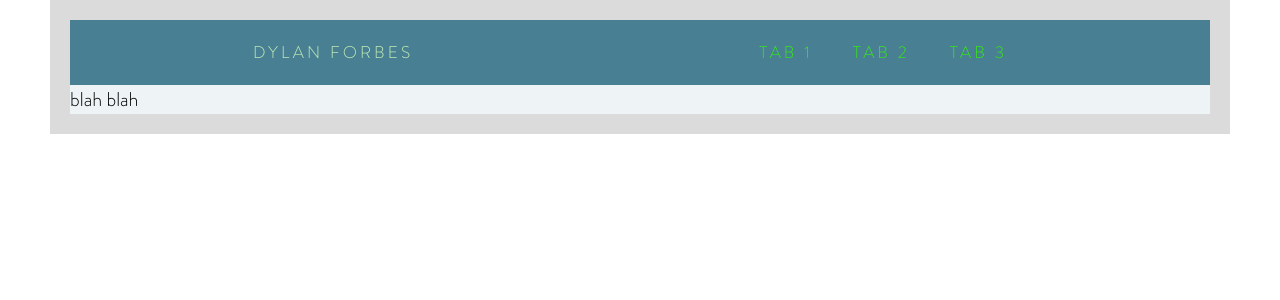
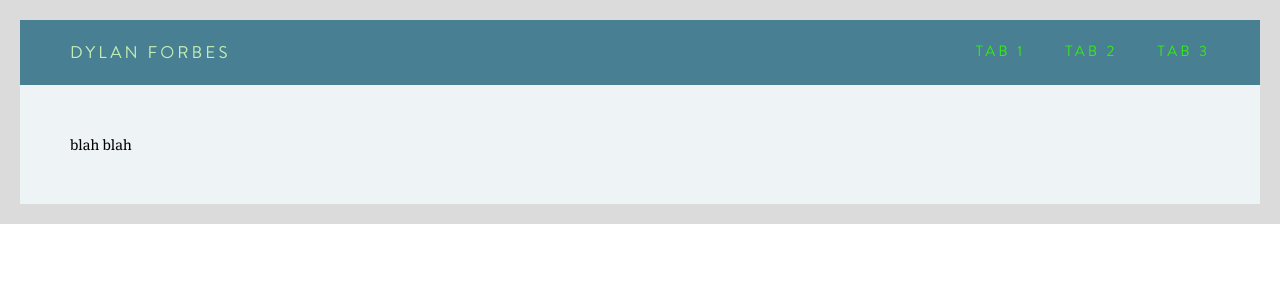
Before and after one commit to dylandforbes/dylandforbes.com, a Flask app: page / in a window 1280 px wide. Shown: the top 300 px of the page. Run offline with Flask 2, Linux system fonts and the light colour scheme.

Commit message:
fix header font, add body font, make rollover transitions, fix header style

```diff
--- a/static/index.css
+++ b/static/index.css
@@ -5,9 +5,14 @@
 	src: url("/static/brandon-grotesque.woff");
 }
 
+@font-face {
+	font-family: meta-serif-pro;
+	src: url("/static/meta-serif-pro.woff");
+}
+
 body {
-	font-family: brandon-grotesque;
-	font-size: 20px;
+	font-family: meta-serif-pro;
+	font-size: 15px;
 	margin: 0;
 }
 
@@ -16,9 +21,13 @@ body {
 	border: 20px;
 	border-style: solid;
 	border-color: rgb(219, 219, 219);
+	max-width: 1320px;
+	margin-left: auto;
+	margin-right: auto;
 }
 
 header {
+	font-family: brandon-grotesque;
 	background-color: #487f93;
 	font-size: 17px;
 	font-weight: 400;
@@ -28,31 +37,43 @@ header {
 }
 
 #dylan_forbes {
-	color: rgb(194, 238, 181);
+	color: #c2eeb5;
 }
 
-.header_items {
+#header_items {
 	display: flex;
 	flex-direction: row;
-	justify-content: space-around;
-	padding: 20px;
+	justify-content: space-between;
+	padding: 20px 30px;
 }
 
 .header_item {
 	color: #36e817;
+	margin: 0 20px;
+	text-decoration: none;
+	line-height: normal;
 }
 
 #tabs {
 	display: flex;
 	flex-direction: row;
-	justify-content: space-around;
+	justify-content: space-between;
+	font-size: 15px;
+	line-height: 15px;
 }
 
 #tabs > .header_item {
-	margin: 0 20px;
+	transition-property: color;
+	transition-timing-function: ease-in-out;
+	transition-duration: 0.17s;
+	transition-delay: 0s;
+}
+
+#tabs > .header_item:hover {
+	color: pink;
 }
 
 main {
+	padding: 50px;
 	background-color: rgb(238, 243, 246);
-	height: 100%;
 }
--- a/templates/index.html
+++ b/templates/index.html
@@ -10,12 +10,12 @@
 	<body>
 		<div id="content">
 			<header>
-				<div class="header_items">
+				<div id="header_items">
 					<div class="header_item" id="dylan_forbes"> Dylan Forbes </div>
 					<div id="tabs">
-						<div class="header_item"> Tab 1 </div>
-						<div class="header_item"> Tab 2 </div>
-						<div class="header_item"> Tab 3 </div>
+						<a class="header_item" href="#"> Tab 1 </a>
+						<a class="header_item" href="#"> Tab 2 </a>
+						<a class="header_item" href="#"> Tab 3 </a>
 					</div>
 				</div>
 			</header>
```
Also changed, not shown: static/brandon-grotesque.woff, static/meta-serif-pro.woff (added).
